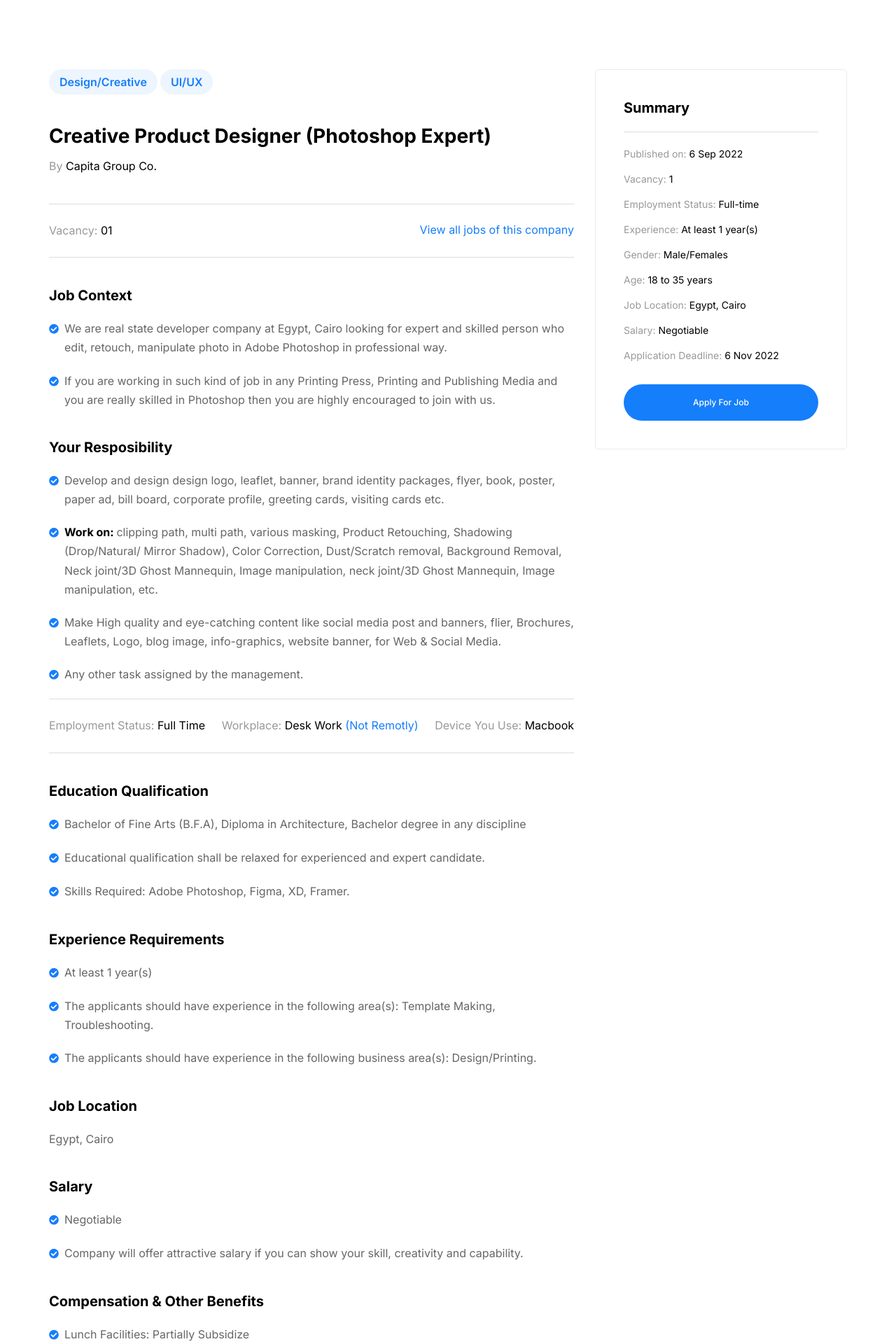
After one commit to preetu098/mitsafewebsite, a PHP site: page /page-career.php in a window 1280 px wide. The commit adds this page. Shown: the part 511-2431 px from the top of the page at 70% size. Run offline with PHP 8.4, Linux system fonts and the light colour scheme; some libraries are stand-ins or nearby versions.

Commit message:
add ourteam

```diff
--- a/layout/header.php
+++ b/layout/header.php
@@ -110,6 +110,7 @@ Indore</title>
 
                             <li><a class="dropdown-item" href="singlePost.php" style="font-size:16px!important;">Single Project</a></li>
                             <li><a class="dropdown-item" href="singlePost.php" style="font-size:16px!important;">Single Blog</a></li>
+                            <li><a class="dropdown-item" href="page-career.php" style="font-size:16px!important;">Career</a></li>
                         </ul>
                     </li>
                     <li class="nav-item" >
--- /dev/null
+++ b/page-career.php
@@ -0,0 +1,315 @@
+<?php include('layout/header.php');?>
+    <!-- ====== end navbar ====== -->
+
+    <!-- ====== start inner-header style-5 ====== -->
+    <section class="inner-header style-5">
+        <div class="container">
+            <div class="content">
+                <div class="links">
+                    <a href="#"> Home </a>
+                    <a href="#"> Career Details </a>
+                </div>
+                <h2> Product Designer </h2>
+                <img src="assets/img/header/head7_rock.png" alt="" class="side-img slide_up_down">
+            </div>
+        </div>
+    </section>
+    <!-- ====== end inner-header style-5 ====== -->
+
+    <!--Contents-->
+    <main class="career-details-page style-5 pt-100">
+
+        <!-- ====== start careers-features ====== -->
+        <section class="jop-details pb-100">
+            <div class="container">
+                <div class="content">
+                    <div class="row">
+                        <div class="col-lg-8">
+                            <div class="jop-info">
+                                <div class="tags mb-40">
+                                    <a href="#"> Design/Creative </a>
+                                    <a href="#"> UI/UX </a>
+                                </div>
+                                <h3 class="main-title mb-10"> Creative Product Designer (Photoshop Expert) </h3>
+                                <p class="pb-40 color-999"> By <a href="#" class="color-000"> Capita Group Co. </a> </p>
+                                <div class="d-flex justify-content-between flex-wrap py-4 border-1 border-bottom border-top brd-gray">
+                                    <p class="color-999"> Vacancy: <span class="color-000"> 01 </span> </p>
+                                    <a href="#" class="color-blue5 mt-3 mt-lg-0"> View all jobs of this company </a>
+                                </div>
+
+                                <!-- --------- -->
+                                <h6 class="mt-40 mb-20"> Job Context </h6>
+                                <div class="text d-flex mb-20">
+                                    <span class="icon color-blue5 me-2 flex-shrink-0"> <i class="fas fa-check-circle"></i> </span>
+                                    <p> We are real state developer company at Egypt, Cairo looking for expert and skilled person who edit, retouch, manipulate photo in Adobe Photoshop in professional way. </p>
+                                </div>
+                                <div class="text d-flex mb-20">
+                                    <span class="icon color-blue5 me-2 flex-shrink-0"> <i class="fas fa-check-circle"></i> </span>
+                                    <p> If you are working in such kind of job in any Printing Press, Printing and Publishing Media and you are really skilled in Photoshop then you are highly encouraged to join with us. </p>
+                                </div>
+
+                                <!-- ---------- -->
+                                <h6 class="mt-40 mb-20"> Your Resposibility </h6>
+                                <div class="text d-flex mb-20">
+                                    <span class="icon color-blue5 me-2 flex-shrink-0"> <i class="fas fa-check-circle"></i> </span>
+                                    <p> Develop and design design logo, leaflet, banner, brand identity packages, flyer, book, poster, paper ad, bill board, corporate profile, greeting cards, visiting cards etc. </p>
+                                </div>
+                                <div class="text d-flex mb-20">
+                                    <span class="icon color-blue5 me-2 flex-shrink-0"> <i class="fas fa-check-circle"></i> </span>
+                                    <p> <strong class="color-000"> Work on: </strong> clipping path, multi path, various masking, Product Retouching, Shadowing (Drop/Natural/ Mirror Shadow), Color Correction, Dust/Scratch removal, Background Removal, Neck joint/3D Ghost Mannequin, Image manipulation, neck joint/3D Ghost Mannequin, Image manipulation, etc. </p>
+                                </div>
+                                <div class="text d-flex mb-20">
+                                    <span class="icon color-blue5 me-2 flex-shrink-0"> <i class="fas fa-check-circle"></i> </span>
+                                    <p> Make High quality and eye-catching content like social media post and banners, flier, Brochures, Leaflets, Logo, blog image, info-graphics, website banner, for Web & Social Media. </p>
+                                </div>
+                                <div class="text d-flex mb-20">
+                                    <span class="icon color-blue5 me-2 flex-shrink-0"> <i class="fas fa-check-circle"></i> </span>
+                                    <p> Any other task assigned by the management. </p>
+                                </div>
+
+                                <!-- ---------- -->
+                                <div class="d-flex justify-content-between flex-wrap py-4 border-1 border-bottom border-top brd-gray">
+                                    <p class="color-999"> Employment Status: <span class="color-000"> Full Time </span> </p>
+                                    <p class="color-999 mt-3 mt-lg-0"> Workplace: <span class="color-000"> Desk Work </span> <span class="color-blue5"> (Not Remotly) </span> </p>
+                                    <p class="color-999 mt-3 mt-lg-0"> Device You Use: <span class="color-000"> Macbook </span> </p>
+                                </div>
+
+                                <!-- --------- -->
+                                <h6 class="mt-40 mb-20"> Education Qualification </h6>
+                                <div class="text d-flex mb-20">
+                                    <span class="icon color-blue5 me-2 flex-shrink-0"> <i class="fas fa-check-circle"></i> </span>
+                                    <p> Bachelor of Fine Arts (B.F.A), Diploma in Architecture, Bachelor degree in any discipline </p>
+                                </div>
+                                <div class="text d-flex mb-20">
+                                    <span class="icon color-blue5 me-2 flex-shrink-0"> <i class="fas fa-check-circle"></i> </span>
+                                    <p> Educational qualification shall be relaxed for experienced and expert candidate. </p>
+                                </div>
+                                <div class="text d-flex mb-20">
+                                    <span class="icon color-blue5 me-2 flex-shrink-0"> <i class="fas fa-check-circle"></i> </span>
+                                    <p> Skills Required: Adobe Photoshop, Figma, XD, Framer. </p>
+                                </div>
+
+                                <!-- --------- -->
+                                <h6 class="mt-40 mb-20"> Experience Requirements </h6>
+                                <div class="text d-flex mb-20">
+                                    <span class="icon color-blue5 me-2 flex-shrink-0"> <i class="fas fa-check-circle"></i> </span>
+                                    <p> At least 1 year(s) </p>
+                                </div>
+                                <div class="text d-flex mb-20">
+                                    <span class="icon color-blue5 me-2 flex-shrink-0"> <i class="fas fa-check-circle"></i> </span>
+                                    <p> The applicants should have experience in the following area(s): Template Making, Troubleshooting. </p>
+                                </div>
+                                <div class="text d-flex mb-20">
+                                    <span class="icon color-blue5 me-2 flex-shrink-0"> <i class="fas fa-check-circle"></i> </span>
+                                    <p> The applicants should have experience in the following business area(s): Design/Printing. </p>
+                                </div>
+
+                                <!-- --------- -->
+                                <h6 class="mt-40 mb-20"> Job Location </h6>
+                                <div class="text d-flex mb-20">
+                                    <p> Egypt, Cairo </p>
+                                </div>
+
+                                <!-- --------- -->
+                                <h6 class="mt-40 mb-20"> Salary </h6>
+                                <div class="text d-flex mb-20">
+                                    <span class="icon color-blue5 me-2 flex-shrink-0"> <i class="fas fa-check-circle"></i> </span>
+                                    <p> Negotiable </p>
+                                </div>
+                                <div class="text d-flex mb-20">
+                                    <span class="icon color-blue5 me-2 flex-shrink-0"> <i class="fas fa-check-circle"></i> </span>
+                                    <p> Company will offer attractive salary if you can show your skill, creativity and capability. </p>
+                                </div>
+
+                                <!-- --------- -->
+                                <h6 class="mt-40 mb-20"> Compensation & Other Benefits </h6>
+                                <div class="text d-flex mb-20">
+                                    <span class="icon color-blue5 me-2 flex-shrink-0"> <i class="fas fa-check-circle"></i> </span>
+                                    <p> Lunch Facilities: Partially Subsidize </p>
+                                </div>
+                                <div class="text d-flex mb-20">
+                                    <span class="icon color-blue5 me-2 flex-shrink-0"> <i class="fas fa-check-circle"></i> </span>
+                                    <p>  Festival Bonus: 2 </p>
+                                </div>
+                                <div class="text d-flex mb-20">
+                                    <span class="icon color-blue5 me-2 flex-shrink-0"> <i class="fas fa-check-circle"></i> </span>
+                                    <p> Must be an expert on Adobe Photoshop, Figma, XD. </p>
+                                </div>
+
+                                <!-- --------- -->
+                                <h6 class="mt-40 mb-20"> Job Source </h6>
+                                <div class="text d-flex mb-20">
+                                    <span class="icon color-blue5 me-2 flex-shrink-0"> <i class="fas fa-check-circle"></i> </span>
+                                    <p> Online Job Posting </p>
+                                </div>
+
+                            </div>
+                        </div>
+                        <div class="col-lg-4">
+                            <div class="summary-card">
+                                <h6 class="mb-20 pb-20 border-bottom border-1 brd-gray"> Summary </h6>
+                                <ul>
+                                    <li> Published on: <span class="color"> 6 Sep 2022 </span> </li>
+                                    <li> Vacancy: <span class="color"> 1 </span> </li>
+                                    <li> Employment Status: <span class="color"> Full-time </span> </li>
+                                    <li> Experience: <span class="color"> At least 1 year(s) </span> </li>
+                                    <li> Gender: <span class="color"> Male/Females </span> </li>
+                                    <li> Age: <span class="color"> 18 to 35 years </span> </li>
+                                    <li> Job Location: <span class="color"> Egypt, Cairo  </span> </li>
+                                    <li> Salary: <span class="color"> Negotiable  </span> </li>
+                                    <li> Application Deadline: <span class="color"> 6 Nov 2022  </span> </li>
+                                </ul>
+                                <a href="#" class="btn bg-blue5 sm-butn text-white hover-darkBlue w-100 mt-3 rounded-pill py-3">
+                                    <span> Apply For Job </span>
+                                </a>
+                            </div>
+                        </div>
+                    </div>
+                </div>
+            </div>
+        </section>
+        <!-- ====== end careers-features ====== -->
+
+
+        <!-- ====== start careers positions ====== -->
+        <section class="careers-positions">
+            <div class="container">
+                <div class="content section-padding border-1 border-top brd-gray">
+                    <div class="section-head mb-60 style-5">
+                        <h2 class="mb-20"> Opening <span> Positions </span> </h2>
+                        <div class="text color-666">More than 15,000 companies trust and choose Itech</div>
+                    </div>
+                    <div class="careers-positions-slider5">
+                        <div class="swiper-container">
+                            <div class="swiper-wrapper">
+                                <div class="swiper-slide">
+                                    <a href="#" class="position-card mb-4">
+                                        <h5> Product Designer </h5>
+                                        <p> We’re looking for a mid-level product designer to join our team </p>
+                                        <div class="time">
+                                            <span class="me-4"> <i class="fal fa-clock me-1 color-main"></i> Full-time </span>
+                                            <span> <i class="fal fa-dollar-sign me-1 color-main"></i> 10k - $20k </span>
+                                        </div>
+                                    </a>
+                                </div>
+                                <div class="swiper-slide">
+                                    <a href="#" class="position-card mb-4">
+                                        <h5> Wesite Developer </h5>
+                                        <p> We’re looking for a Senior Website Developer to join our team </p>
+                                        <div class="time">
+                                            <span class="me-4"> <i class="fal fa-clock me-1 color-main"></i> Full-time </span>
+                                            <span> <i class="fal fa-dollar-sign me-1 color-main"></i> 10k - $20k </span>
+                                        </div>
+                                        <span class="trend-mark"> <i class="fas fa-bolt"></i> </span>
+                                    </a>
+                                </div>
+                                <div class="swiper-slide">
+                                    <a href="#" class="position-card mb-4">
+                                        <h5> Game Developer </h5>
+                                        <p> We’re looking for a rockstar Pro Game Developer to join our team </p>
+                                        <div class="time">
+                                            <span class="me-4"> <i class="fal fa-clock me-1 color-main"></i> Full-time </span>
+                                            <span> <i class="fal fa-dollar-sign me-1 color-main"></i> 10k - $20k </span>
+                                        </div>
+                                    </a>
+                                </div>
+                                <div class="swiper-slide">
+                                    <a href="#" class="position-card mb-4 mb-lg-0">
+                                        <h5> UI & UX Designer </h5>
+                                        <p> We’re looking for a Super Kicks Junior UI & UX Designer to join our team </p>
+                                        <div class="time">
+                                            <span class="me-4"> <i class="fal fa-clock me-1 color-main"></i> Full-time </span>
+                                            <span> <i class="fal fa-dollar-sign me-1 color-main"></i> 10k - $20k </span>
+                                        </div>
+                                    </a>
+                                </div>
+                            </div>
+                        </div>
+                        <div class="swiper-button-next"></div>
+                        <div class="swiper-button-prev"></div>
+                    </div>
+                </div>
+
+            </div>
+        </section>
+        <!-- ====== end careers positions ====== -->
+
+
+        <!-- ====== start career form ====== -->
+        <section class="career-form section-padding">
+            <div class="container">
+                <div class="row">
+                    <div class="col-lg-6">
+                        <div class="form-numbers">
+                            <h2> Looking For Oppertunity </h2>
+                            <p> More than 15,000 companies trust and choose Itech </p>
+                            <img src="https://static.wixstatic.com/media/6902f0_c0f85f9956b34136b7518df32345dab2~mv2.png/v1/fill/w_560,h_400,al_c,q_85,usm_0.66_1.00_0.01,enc_auto/6902f0_c0f85f9956b34136b7518df32345dab2~mv2.png" alt="">
+                        </div>
+                    </div>
+                    <div class="col-lg-6">
+                        <form action="contact.php" class="form">
+                            <div class="row">
+                                <div class="col-lg-6">
+                                    <div class="form-group mb-4">
+                                        <input type="text" class="form-control" placeholder="Full Name">
+                                        <span class="icon"> <i class="fas fa-user"></i> </span>
+                                    </div>
+                                </div>
+                                <div class="col-lg-6">
+                                    <div class="form-group mb-4">
+                                        <input type="text" class="form-control" placeholder="Email Adress">
+                                        <span class="icon"> <i class="fas fa-envelope"></i> </span>
+                                    </div>
+                                </div>
+                                <div class="col-lg-6">
+                                    <div class="form-group mb-4">
+                                        <input type="text" class="form-control" placeholder="Phone Number">
+                                        <span class="icon"> <i class="fas fa-phone"></i> </span>
+                                    </div>
+                                </div>
+                                <div class="col-lg-6">
+                                    <div class="form-group mb-4 upload-card">
+                                        <div class="form-control">
+                                            <span id="upload_text"> <i class="fas fa-cloud"></i> Upload CV</span>
+                                            <input type="file" class="upload_input">
+                                        </div>
+
+                                    </div>
+                                </div>
+                                <div class="col-lg-12">
+                                    <div class="form-group mb-4">
+                                        <textarea rows="7" class="form-control" placeholder="Cover letter"></textarea>
+                                        <span class="icon"> <i class="fas fa-pen"></i> </span>
+                                    </div>
+                                </div>
+                            </div>
+                            <button class="btn bg-white sm-butn mt-4 rounded-3">
+                                <span class="text-dark"> Make Request <i class="fal fa-long-arrow-right ms-2 color-blue5"></i> </span>
+                            </button>
+                        </form>
+                    </div>
+                </div>
+            </div>
+            <img src="assets/img/careers/map.png" alt="" class="map_img">
+        </section>
+        <!-- ====== end career form ====== -->
+
+    </main>
+    <!--End-Contents-->
+    <!-- ====== start footer ====== -->
+    <?php include('layout/innerFooter.php')?>
+    <script src="assets/js/lib/jquery-3.0.0.min.js"></script>
+  <script src="assets/js/lib/jquery-migrate-3.0.0.min.js"></script>
+  <script src="assets/js/lib/bootstrap.bundle.min.js"></script>
+  <script src="assets/js/lib/wow.min.js"></script>
+  <script src="assets/js/lib/jquery.fancybox.js"></script>
+  <script src="assets/js/lib/lity.js"></script>
+  <script src="assets/js/lib/swiper.min.js"></script>
+  <script src="assets/js/lib/jquery.waypoints.min.js"></script>
+  <script src="assets/js/lib/jquery.counterup.js"></script>
+  <script src="assets/js/lib/pace.js"></script>
+  <script src="assets/js/lib/scrollIt.min.js"></script>
+  <script src="assets/js/main.js"></script>
+  </body>
+
+  </html>
```
